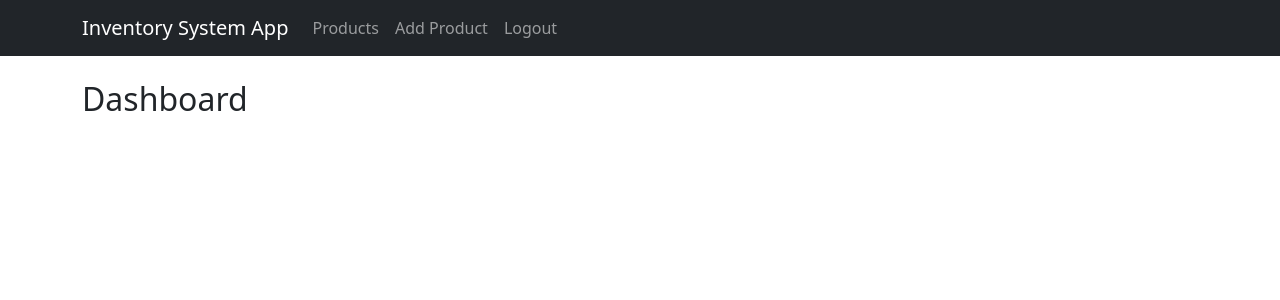
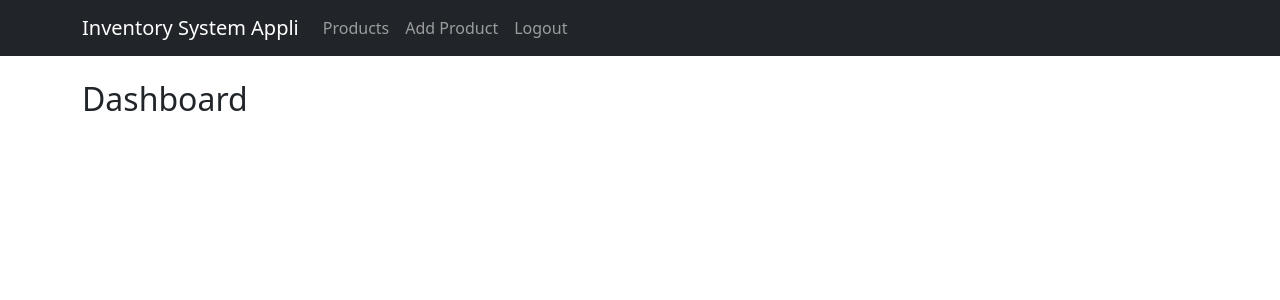
Before and after one commit to x23393131/Inventory, a Django app: page /dashboard/ in a window 1280 px wide. Shown: the top 300 px of the page. Run offline with Django 4.2, Linux system fonts and the light colour scheme; a user stored in the database is signed in; data comes from the database, SQL or seed files in the repository.

Commit message:
changesmade

```diff
--- a/inventory/templates/base.html
+++ b/inventory/templates/base.html
@@ -7,7 +7,7 @@
 <body>
     <nav class="navbar navbar-expand-lg navbar-dark bg-dark">
         <div class="container">
-            <a class="navbar-brand" href="#">Inventory System App</a>
+            <a class="navbar-brand" href="#">Inventory System Appli</a>
             <div class="collapse navbar-collapse">
                 <div class="navbar-nav">
                   {% if user.is_authenticated %}
```
